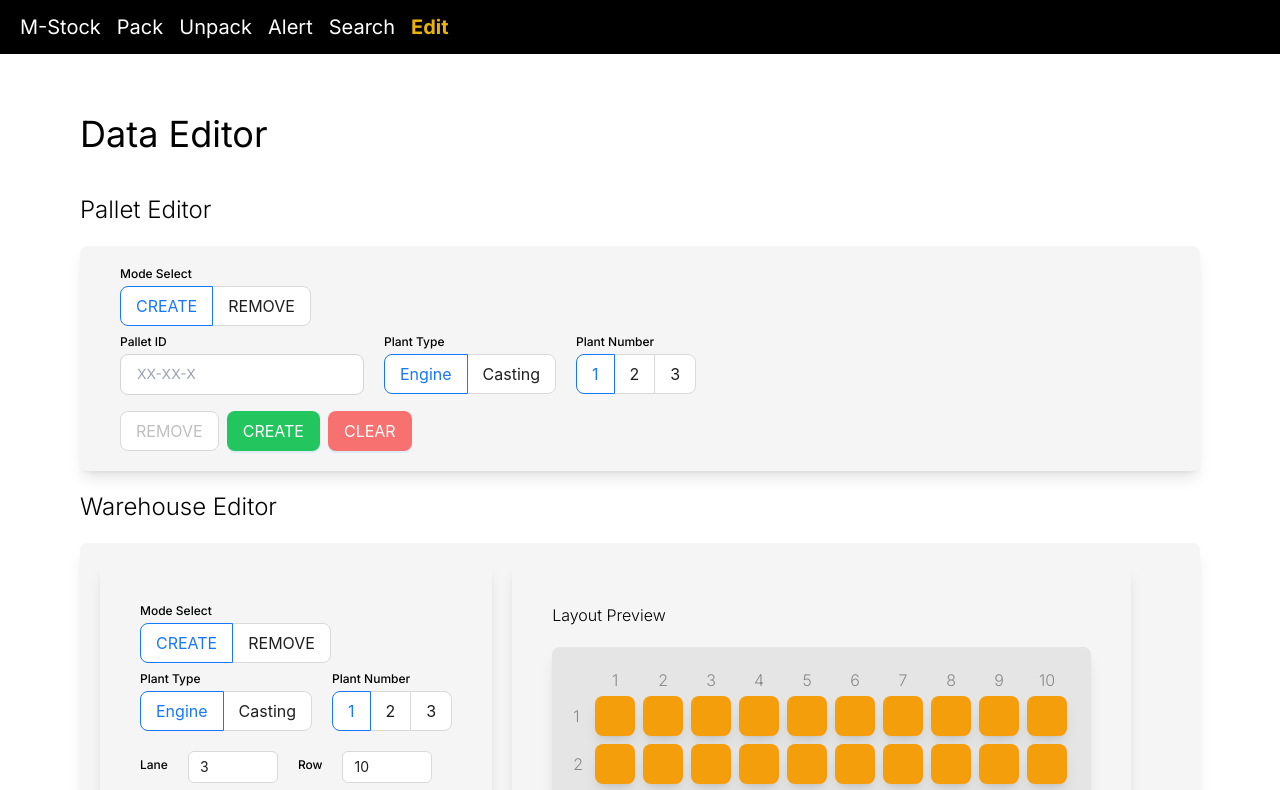
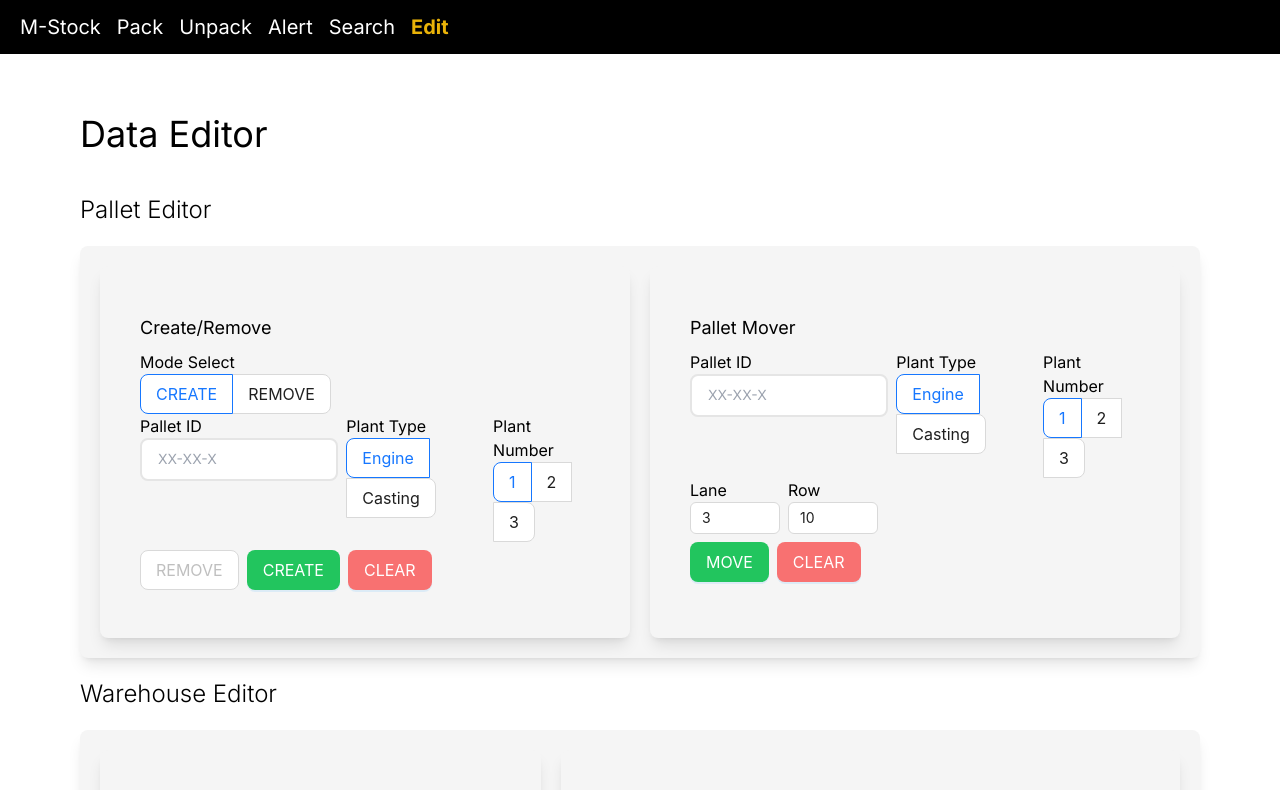
Before and after one commit to aingez/sts_safety_stock_coop_project, a Next.js app: page /editor in a window 1280 px wide. Shown: the top 790 px of the page. Built offline with nearby package versions, Linux system fonts and the light colour scheme.

Commit message:
apply reusable global css class

```diff
--- a/src/app/editor/page.jsx
+++ b/src/app/editor/page.jsx
@@ -29,13 +29,11 @@ const PalletEditor = ({
   };
 
   return (
-    // <div className="mb-5 flex flex-row space-x-5 rounded-lg bg-neutral-100 px-5 shadow-lg">
     <div class="custom-box-1">
-      <div className="space-y-2 p-5">
-        <div>
-          <label className="mb-1 flex items-center text-xs font-medium">
-            Mode Select
-          </label>
+      <div className="custom-box-2">
+        <h1 className="custom-box-title-1">Create/Remove</h1>
+        <div className="custom-input-layout-1">
+          <label>Mode Select</label>
           <Radio.Group
             onChange={handlePalletModeChange}
             size="large"
@@ -45,22 +43,18 @@ const PalletEditor = ({
             <Radio.Button value="Remove">REMOVE</Radio.Button>
           </Radio.Group>
         </div>
-        <div className="flex space-x-5">
-          <div>
-            <label className="mb-1 flex items-center text-xs font-medium">
-              Pallet ID
-            </label>
+        <div className="flex flex-row space-x-2">
+          <div className="custom-input-layout-1">
+            <label>Pallet ID</label>
             <input
               type="text"
-              className="shadow-xs placeholder-grey-700 block w-full max-w-xs rounded-lg border border-neutral-300 bg-transparent bg-white px-4 py-2 text-sm font-normal leading-relaxed text-gray-200 focus:outline-none"
+              className="custom-text-input-1"
               placeholder="XX-XX-X"
               required
             />
           </div>
-          <div>
-            <label className="mb-1 flex items-center text-xs font-medium">
-              Plant Type
-            </label>
+          <div className="custom-input-layout-1">
+            <label>Plant Type</label>
             <Radio.Group
               onChange={handlePlantTypeChange}
               size="large"
@@ -71,10 +65,8 @@ const PalletEditor = ({
               <Radio.Button value="Casting">Casting</Radio.Button>
             </Radio.Group>
           </div>
-          <div>
-            <label className="mb-1 flex items-center text-xs font-medium">
-              Plant Number
-            </label>
+          <div className="custom-input-layout-1">
+            <label>Plant Number</label>
             <Radio.Group
               onChange={handlePlantNumberChange}
               size="large"
@@ -87,7 +79,7 @@ const PalletEditor = ({
             </Radio.Group>
           </div>
         </div>
-        <div className="flex flex-row space-x-2 pt-2">
+        <div className="my-2 space-x-2">
           <Button
             danger
             type="primary"
@@ -122,6 +114,76 @@ const PalletEditor = ({
               *Able to remove only Unpacked Pallet
             </p>
           )}
+        </div>
+      </div>
+
+      <div className="custom-box-2">
+        <h1 className="custom-box-title-1">Pallet Mover</h1>
+        <div className="flex flex-row space-x-2">
+          <div className="custom-input-layout-1">
+            <label>Pallet ID</label>
+            <input
+              type="text"
+              className="custom-text-input-1"
+              placeholder="XX-XX-X"
+              required
+            />
+          </div>
+          <div className="custom-input-layout-1">
+            <label>Plant Type</label>
+            <Radio.Group
+              onChange={handlePlantTypeChange}
+              size="large"
+              value={plantType}
+              disabled={palletMode === "Remove"}
+            >
+              <Radio.Button value="Engine">Engine</Radio.Button>
+              <Radio.Button value="Casting">Casting</Radio.Button>
+            </Radio.Group>
+          </div>
+          <div className="custom-input-layout-1">
+            <label>Plant Number</label>
+            <Radio.Group
+              onChange={handlePlantNumberChange}
+              size="large"
+              value={plantNumber}
+              disabled={palletMode === "Remove"}
+            >
+              <Radio.Button value="1">1</Radio.Button>
+              <Radio.Button value="2">2</Radio.Button>
+              <Radio.Button value="3">3</Radio.Button>
+            </Radio.Group>
+          </div>
+        </div>
+        <div className="flex flex-row space-x-2">
+          <div className="custom-input-layout-1">
+            <label>Lane</label>
+            <InputNumber min={1} max={20} defaultValue={3} />
+          </div>
+          <div className="custom-input-layout-1">
+            <label>Row</label>
+            <InputNumber min={1} max={20} defaultValue={10} />
+          </div>
+        </div>
+        <div className="my-2 space-x-2">
+          <Button
+            type="primary"
+            size="large"
+            style={{
+              backgroundColor: palletMode === "Create" ? "#22c55e" : "white",
+            }}
+            // disabled={palletMode === "Remove"}
+          >
+            MOVE
+          </Button>
+          <Button
+            type="primary"
+            size="large"
+            style={{ backgroundColor: "#f87171" }}
+            // onClick={handleClear}
+          >
+            CLEAR
+          </Button>
         </div>
       </div>
     </div>
@@ -168,10 +230,10 @@ const WarehouseEditor = ({
   return (
     <div class="custom-box-1">
       <div class="custom-box-2">
-        <div className="pb-2">
-          <label className="mb-1 flex items-center text-xs font-medium">
-            Mode Select
-          </label>
+        <h1 className="custom-box-title-1">Create/Remove</h1>
+        <div className="flex flex-row space-x-2">
+          <div className="custom-input-layout-1">
+            <label className="">Mode Select</label>
             <Radio.Group
               onChange={(e) => setPalletMode(e.target.value)}
               size="large"
@@ -181,11 +243,9 @@ const WarehouseEditor = ({
               <Radio.Button value="Remove">REMOVE</Radio.Button>
             </Radio.Group>
           </div>
-        <div className="flex space-x-5">
-          <div>
-            <label className="mb-1 flex items-center text-xs font-medium">
-              Plant Type
-            </label>
+
+          <div className="custom-input-layout-1">
+            <label className="">Plant Type</label>
             <Radio.Group
               onChange={(e) => setPlantType(e.target.value)}
               size="large"
@@ -195,10 +255,8 @@ const WarehouseEditor = ({
               <Radio.Button value="Casting">Casting</Radio.Button>
             </Radio.Group>
           </div>
-          <div>
-            <label className="mb-1 flex items-center text-xs font-medium">
-              Plant Number
-            </label>
+          <div className="custom-input-layout-1">
+            <label>Plant Number</label>
             <Radio.Group
               onChange={(e) => setPlantNumber(e.target.value)}
               size="large"
@@ -210,19 +268,18 @@ const WarehouseEditor = ({
             </Radio.Group>
           </div>
         </div>
-        <div className="flex flex-row space-x-5 pt-5">
-          <label className="mb-1 flex items-center text-xs font-medium">
-            Lane
-          </label>
+        <div className="flex flex-row space-x-2">
+          <div className="custom-input-layout-1">
+            <label>Lane</label>
             <InputNumber
               min={1}
               max={20}
               defaultValue={3}
               onChange={handleLaneChange}
             />
-          <label className="mb-1 flex items-center text-xs font-medium">
-            Row
-          </label>
+          </div>
+          <div className="custom-input-layout-1">
+            <label>Row</label>
             <InputNumber
               min={1}
               max={20}
@@ -230,7 +287,8 @@ const WarehouseEditor = ({
               onChange={handleRowChange}
             />
           </div>
-        <div className="my-2 flex flex-row space-x-2 pt-2">
+        </div>
+        <div className="my-2 space-x-2">
           <Button
             danger
             type="primary"
@@ -262,8 +320,9 @@ const WarehouseEditor = ({
           </Button>
         </div>
       </div>
+
       <div class="custom-box-2">
-        <h3 className="text-1xl pb-5 font-light">Layout Preview</h3>
+        <h3 className="custom-box-title-1">Layout Preview</h3>
         <LayoutMock laneNumber={laneNumber} rowNumber={rowNumber} />
       </div>
     </div>
--- a/src/app/globals.css
+++ b/src/app/globals.css
@@ -14,6 +14,10 @@
     @apply text-4xl font-normal py-5;
 }
 
+.custom-box-title-1 {
+    @apply text-lg my-2;
+}
+
 .custom-subtitle-1 {
     @apply text-2xl font-light pb-0;
 }
@@ -21,3 +25,11 @@
 .custom-subtitle-2 {
     @apply text-2xl font-light py-5;
 }
+
+.custom-input-layout-1 {
+    @apply flex flex-col;
+}
+
+.custom-text-input-1 {
+    @apply border-2 border-neutral-200 rounded-lg p-2 block w-full max-w-xs bg-transparent bg-white px-4 py-2 text-sm font-normal leading-relaxed text-gray-200 focus:outline-none;
+}
--- a/src/components/layoutMock.jsx
+++ b/src/components/layoutMock.jsx
@@ -25,7 +25,7 @@ function layoutMock({ laneNumber, rowNumber }) {
               </td>
               {[...Array(rowNumber)].map((_, rowIndex) => (
                 <td key={rowIndex} className="p-1">
-                  <div className="h-10 w-10 rounded-lg bg-amber-500 shadow-lg"></div>
+                  <div className="h-10 w-10 rounded-lg bg-amber-400 shadow-lg"></div>
                 </td>
               ))}
             </tr>
```
Lines whose indentation alone changed are shown as unchanged.
